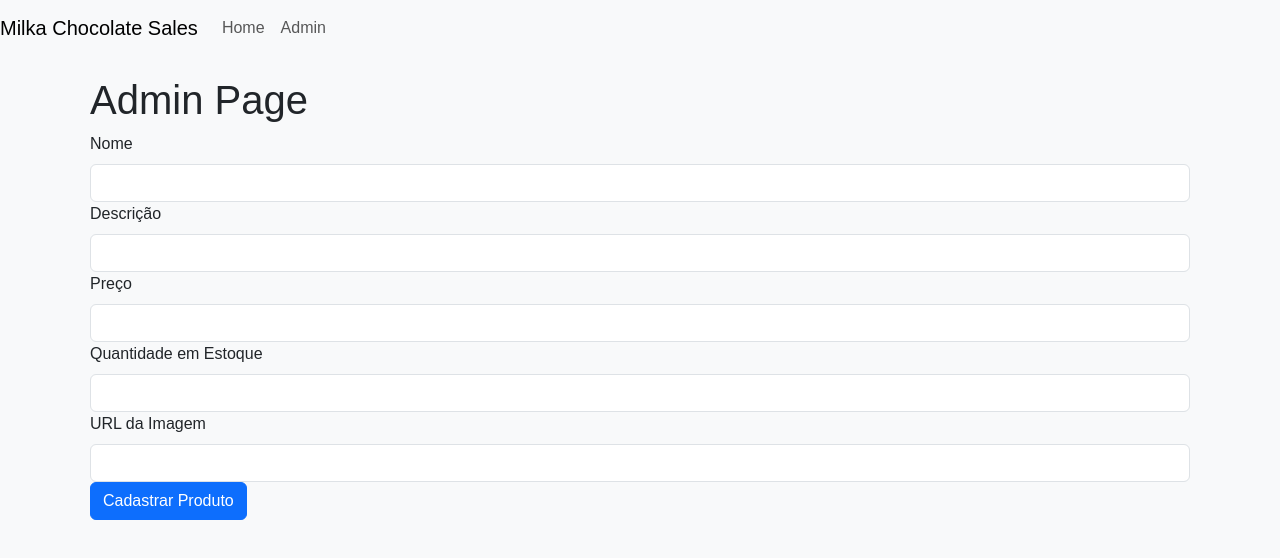
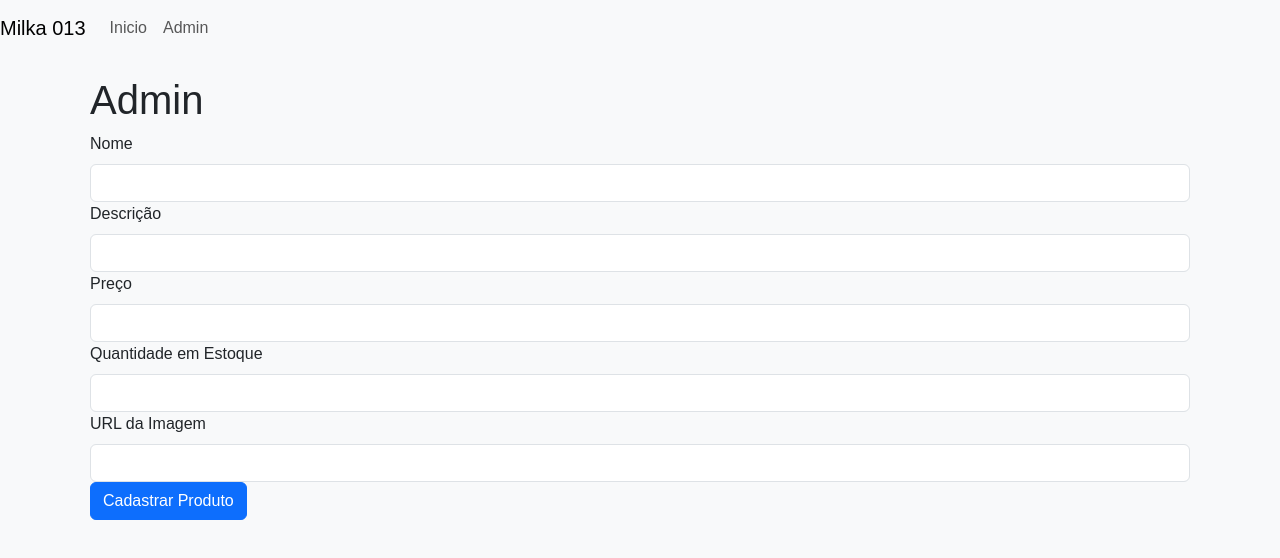
Before and after one commit to Thiagodsm/Milka013-sales-page, a React (Create React App) app: page /admin in a window 1280 px wide. Shown: the top 558 px of the page. Built offline with nearby package versions, Linux system fonts and the light colour scheme; no server answers.

Commit message:
Adjusting incorrect lib: babel-present-react-app

```diff
--- a/package.json
+++ b/package.json
@@ -39,5 +39,8 @@
       "last 1 firefox version",
       "last 1 safari version"
     ]
+  },
+  "devDependencies": {
+    "@babel/plugin-proposal-private-property-in-object": "^7.21.11"
   }
 }
--- a/public/index.html
+++ b/public/index.html
@@ -3,7 +3,7 @@
   <head>
     <meta charset="UTF-8" />
     <meta name="viewport" content="width=device-width, initial-scale=1.0" />
-    <title>Milka Chocolate Sales</title>
+    <title>Milka 013</title>
   </head>
   <body>
     <div id="root"></div>
--- a/src/App.js
+++ b/src/App.js
@@ -26,11 +26,11 @@
     <Router>
       <div>
         <Navbar bg="light" expand="lg">
-          <Navbar.Brand as={Link} to="/">Milka Chocolate Sales</Navbar.Brand>
+          <Navbar.Brand as={Link} to="/">Milka 013</Navbar.Brand>
           <Navbar.Toggle aria-controls="basic-navbar-nav" />
           <Navbar.Collapse id="basic-navbar-nav">
             <Nav className="mr-auto">
-              <Nav.Link as={Link} to="/">Home</Nav.Link>
+              <Nav.Link as={Link} to="/">Inicio</Nav.Link>
               <Nav.Link as={Link} to="/admin">Admin</Nav.Link>
             </Nav>
           </Navbar.Collapse>
--- a/src/components/ProductList.js
+++ b/src/components/ProductList.js
@@ -8,7 +8,7 @@
     <div className="d-flex flex-wrap">
       {products.map((product) => (
         <Card key={product.id} style={{ width: '18rem', margin: '10px' }}>
-          <Card.Img variant="top" src="https://via.placeholder.com/150" alt="Produto" /> {/* Placeholder image */}
+          <Card.Img variant="top" src="https://picsum.photos/200" alt="Produto" /> {/* Placeholder image */}
           <Card.Body>
             <Card.Title>{product.title}</Card.Title>
             <Card.Text>ID do Usuário: {product.userId}</Card.Text>
--- a/src/pages/Admin.js
+++ b/src/pages/Admin.js
@@ -1,11 +1,10 @@
-// src/pages/Admin.js
 import React from 'react';
 import ProductForm from '../components/ProductForm';
 
 const Admin = () => {
   return (
     <div className="container">
-      <h1>Admin Page</h1>
+      <h1>Admin</h1>
       <ProductForm />
     </div>
   );
--- a/src/pages/Home.js
+++ b/src/pages/Home.js
@@ -5,7 +5,7 @@
 const Home = ({ products }) => {
   return (
     <div className="container">
-      <h1>Milka Chocolate Sales</h1>
+      <h1>Milka 013</h1>
       <ProductList products={products} />
     </div>
   );
```
Also changed, not shown: 2 other files (tests, documents, lock files or other folders).
